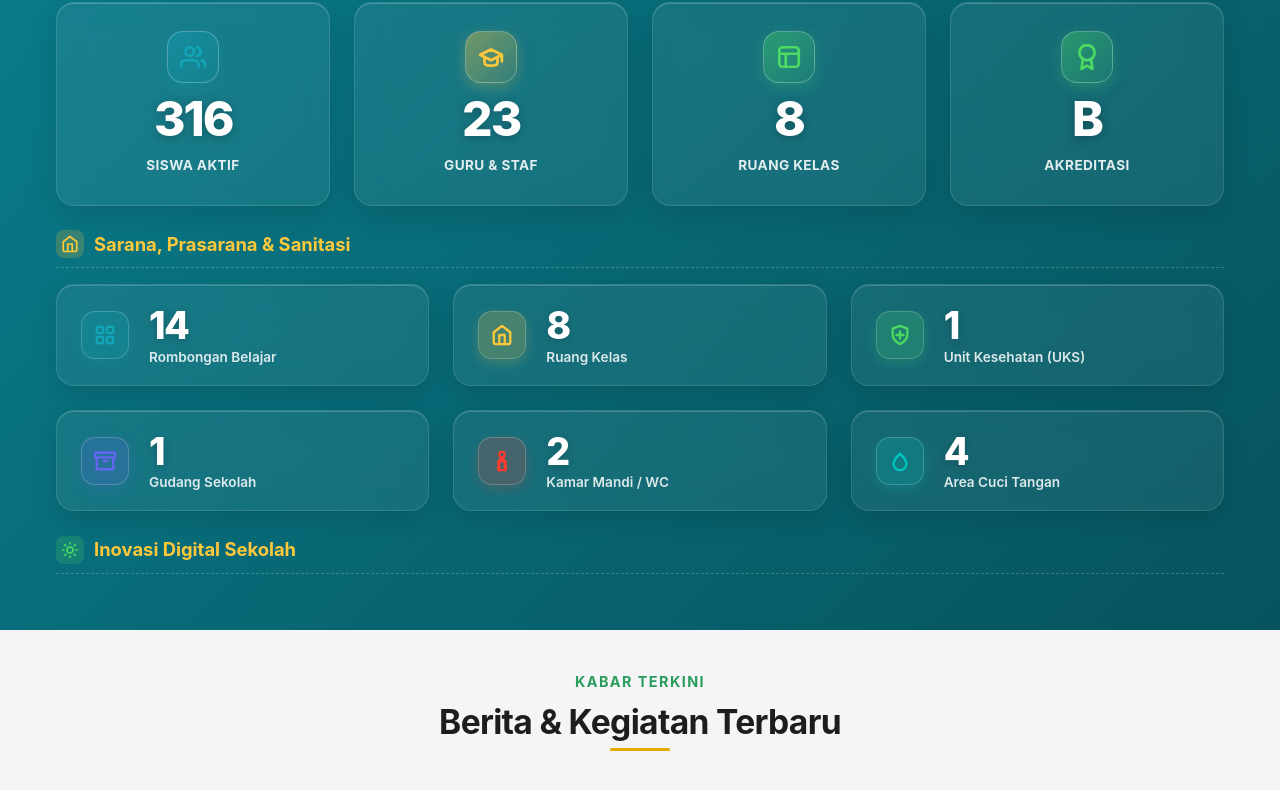
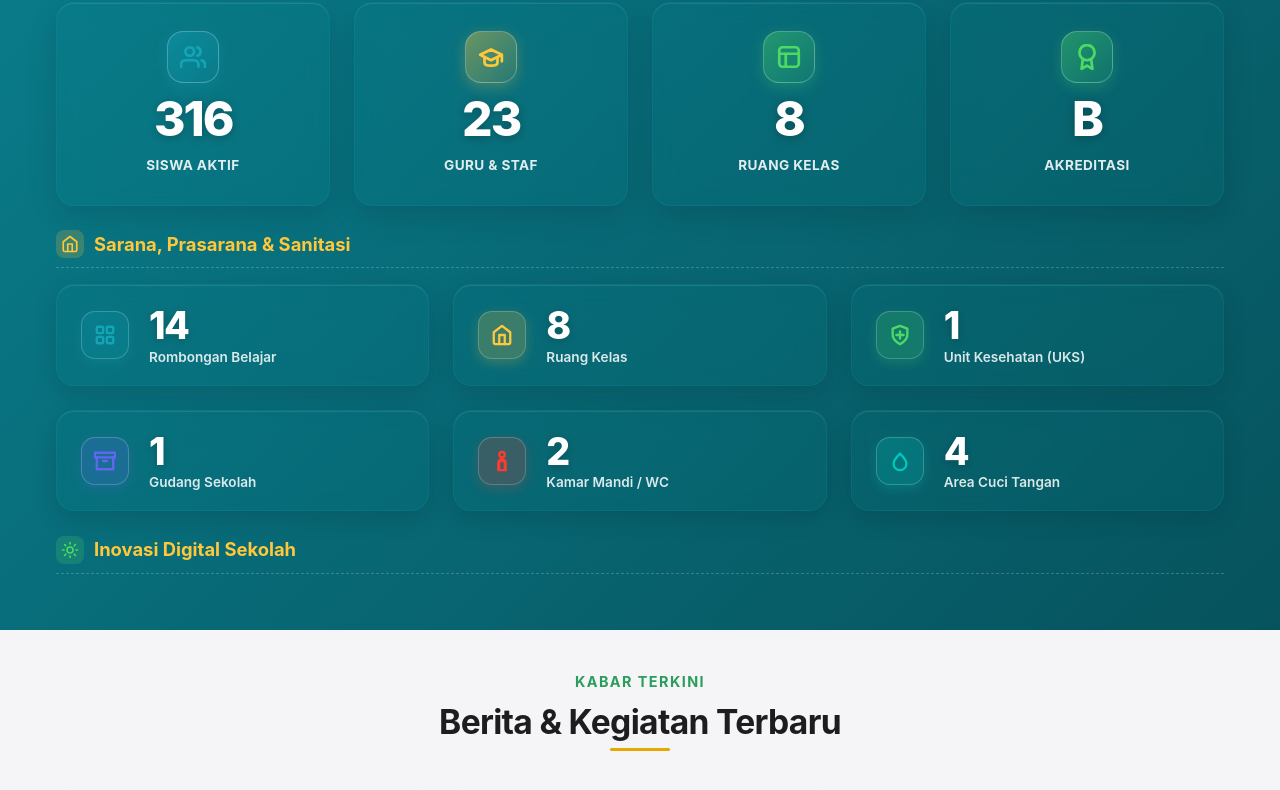
Before and after one commit to umamit/sdbobong, a Next.js app: page / in a window 1280 px wide. Shown: the part 1882-2672 px from the top of the page. Built offline with nearby package versions, Linux system fonts and the light colour scheme; no server answers; the database is empty.

Commit message:
design(global): selaraskan kartu statistik (.stats-counter-card) dan sarpras (.sarpras-bento-card) ke efek kaca bening 12px toska transparan

```diff
--- a/public/css/components.css
+++ b/public/css/components.css
@@ -787,10 +787,10 @@
 }
 
 .sarpras-bento-card {
-    background: rgba(255, 255, 255, 0.06);
-    backdrop-filter: blur(16px);
-    -webkit-backdrop-filter: blur(16px);
-    border: 1px solid rgba(255, 255, 255, 0.12);
+    background: rgba(18, 165, 184, 0.04); /* Toska transparan tipis */
+    backdrop-filter: blur(12px);
+    -webkit-backdrop-filter: blur(12px);
+    border: 1px solid rgba(18, 165, 184, 0.15);
     border-radius: var(--radius-xl, 18px);
     padding: 1.25rem 1.5rem;
     display: flex;
@@ -801,7 +801,7 @@
     transition: transform 0.35s cubic-bezier(0.16, 1, 0.3, 1),
                 box-shadow 0.35s cubic-bezier(0.16, 1, 0.3, 1),
                 border-color 0.35s ease;
-    box-shadow: 0 8px 25px rgba(0, 0, 0, 0.12), inset 0 1px 0 rgba(255, 255, 255, 0.18);
+    box-shadow: 0 8px 25px rgba(0, 0, 0, 0.12), inset 0 1px 0 rgba(255, 255, 255, 0.1);
 }
 
 /* Specular Shine Overlay on Hover */
--- a/src/components/StatsCounter.jsx
+++ b/src/components/StatsCounter.jsx
@@ -189,10 +189,10 @@ export default function StatsCounter({ stats = {} }) {
         }
 
         .stats-counter-card {
-          background: rgba(255, 255, 255, 0.06);
-          backdrop-filter: blur(16px);
-          -webkit-backdrop-filter: blur(16px);
-          border: 1px solid rgba(255, 255, 255, 0.12);
+          background: rgba(18, 165, 184, 0.04); /* Toska transparan tipis */
+          backdrop-filter: blur(12px);
+          -webkit-backdrop-filter: blur(12px);
+          border: 1px solid rgba(18, 165, 184, 0.15);
           border-radius: var(--radius-xl, 18px);
           padding: 1.75rem 1.25rem;
           display: flex;
@@ -205,7 +205,7 @@ export default function StatsCounter({ stats = {} }) {
                       border-color 0.35s ease;
           position: relative;
           overflow: hidden;
-          box-shadow: 0 10px 30px rgba(0, 0, 0, 0.12), inset 0 1px 0 rgba(255, 255, 255, 0.2);
+          box-shadow: 0 10px 30px rgba(0, 0, 0, 0.12), inset 0 1px 0 rgba(255, 255, 255, 0.1);
         }
 
         /* Specular Shine Overlay on Hover */
```
